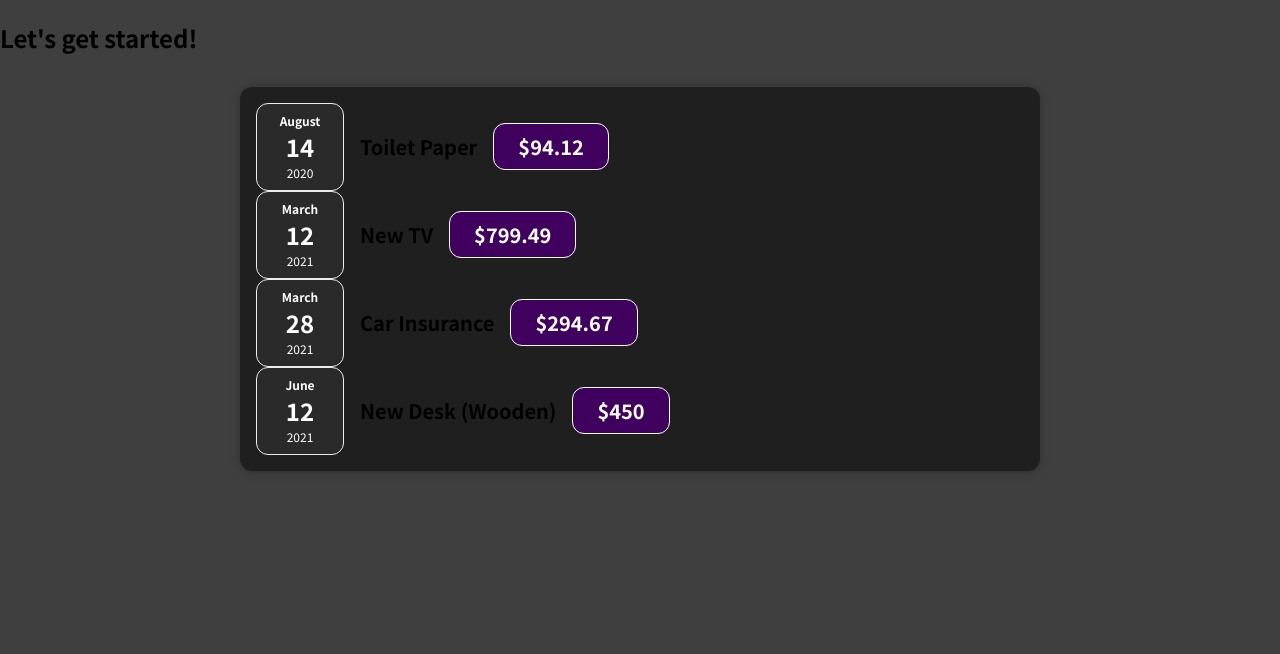
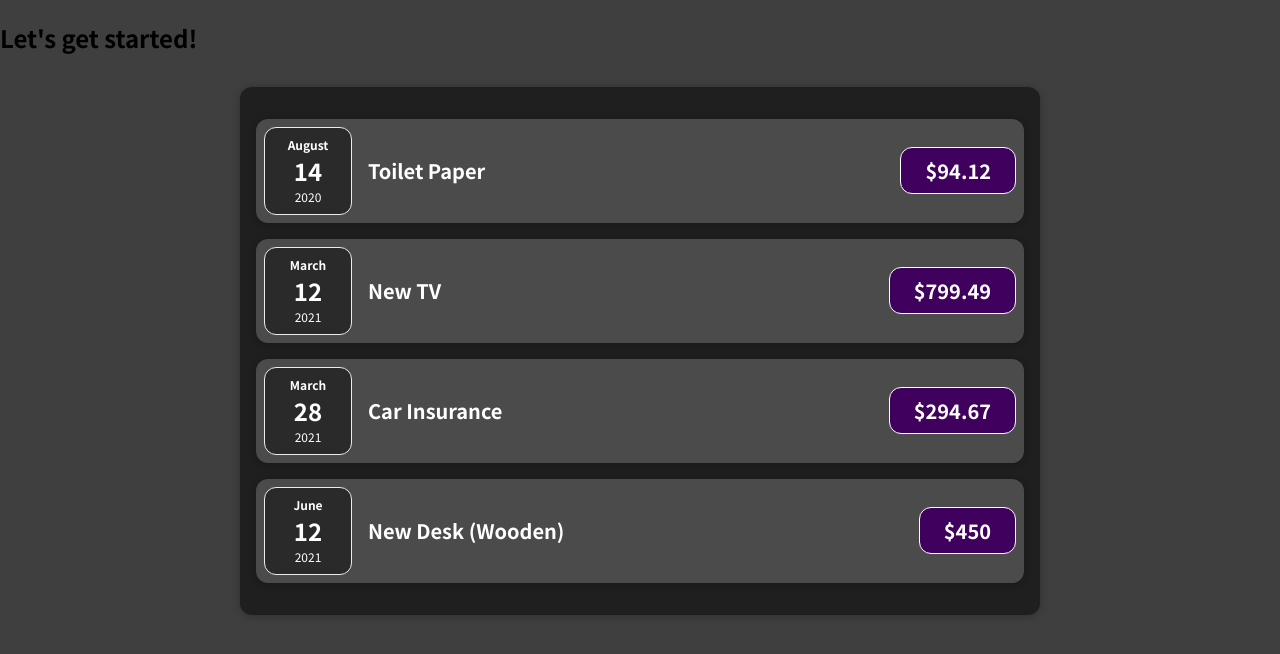
Before and after one commit to azar-barfipour/React, a JavaScript app in the folder react-complete-guide/: page / in a window 1280 px wide. Shown: the top 654 px of the page. Built offline with nearby package versions, Linux system fonts and the light colour scheme.

Commit message:
update components

```diff
--- a/react-complete-guide/src/components/ExpenseDate.js
+++ b/react-complete-guide/src/components/Expenses/ExpenseDate.js
@@ -1,5 +1,5 @@
 import "./ExpenseDate.css";
-function ExpenseDate(props) {
+const ExpenseDate = (props) => {
   const month = props.date.toLocaleString("en-US", { month: "long" });
   const day = props.date.toLocaleString("en-US", { day: "2-digit" });
   const year = props.date.getFullYear();
@@ -10,5 +10,5 @@
       <div className="expense-date__year">{year}</div>
     </div>
   );
-}
+};
 export default ExpenseDate;
--- a/react-complete-guide/src/components/ExpenseItem.css
+++ b/react-complete-guide/src/components/Expenses/ExpenseItem.css
@@ -2,10 +2,8 @@
   display: flex;
   justify-content: space-between;
   align-items: center;
-  box-shadow: 0 2px 8px rgba(0, 0, 0, 0.25);
   padding: 0.5rem;
   margin: 1rem 0;
-  border-radius: 12px;
   background-color: #4b4b4b;
 }
 
--- a/react-complete-guide/src/components/ExpenseItem.js
+++ b/react-complete-guide/src/components/Expenses/ExpenseItem.js
@@ -1,15 +1,16 @@
+import Card from "../UI/Card";
 import ExpenseDate from "./ExpenseDate";
 import "./ExpenseItem.css";
-function ExpenseItem(props) {
+const ExpenseItem = (props) => {
   return (
-    <div className="expense-item__description">
+    <Card className="expense-item">
       <ExpenseDate date={props.date} />
       <div className="expense-item__description">
         <h2>{props.title}</h2>
         <div className="expense-item__price">${props.amount}</div>
       </div>
-    </div>
+    </Card>
   );
-}
+};
 
 export default ExpenseItem;
--- a/react-complete-guide/src/components/Expenses.css
+++ b/react-complete-guide/src/components/Expenses/Expenses.css
@@ -4,6 +4,4 @@
   margin: 2rem auto;
   width: 50rem;
   max-width: 95%;
-  border-radius: 12px;
-  box-shadow: 0 1px 8px rgba(0, 0, 0, 0.25);
 }
--- a/react-complete-guide/src/components/Expenses.js
+++ b/react-complete-guide/src/components/Expenses/Expenses.js
@@ -1,8 +1,9 @@
+import Card from "../UI/Card";
 import ExpenseItem from "./ExpenseItem";
 import "./Expenses.css";
-function Expenses(props) {
+const Expenses = (props) => {
   return (
-    <div className="expenses">
+    <Card className="expenses">
       <ExpenseItem
         title={props.items[0].title}
         amount={props.items[0].amount}
@@ -23,7 +24,7 @@
         amount={props.items[3].amount}
         date={props.items[3].date}
       />
-    </div>
+    </Card>
   );
-}
+};
 export default Expenses;
--- /dev/null
+++ b/react-complete-guide/src/components/UI/Card.css
@@ -0,0 +1,4 @@
+.card {
+  border-radius: 12px;
+  box-shadow: 0 1px 8px rgba(0, 0, 0, 0.25);
+}
--- /dev/null
+++ b/react-complete-guide/src/components/UI/Card.js
@@ -0,0 +1,6 @@
+import "./Card.css";
+const Card = (props) => {
+  const classes = "card " + props.className;
+  return <div className={classes}>{props.children}</div>;
+};
+export default Card;
```
Also changed, not shown: react-complete-guide/src/App.js (+3 -4 lines), react-complete-guide/src/components/Expenses/ExpenseDate.css (renamed from react-complete-guide/src/components/ExpenseDate.css), 1 other file (tests, documents, lock files or other folders).
